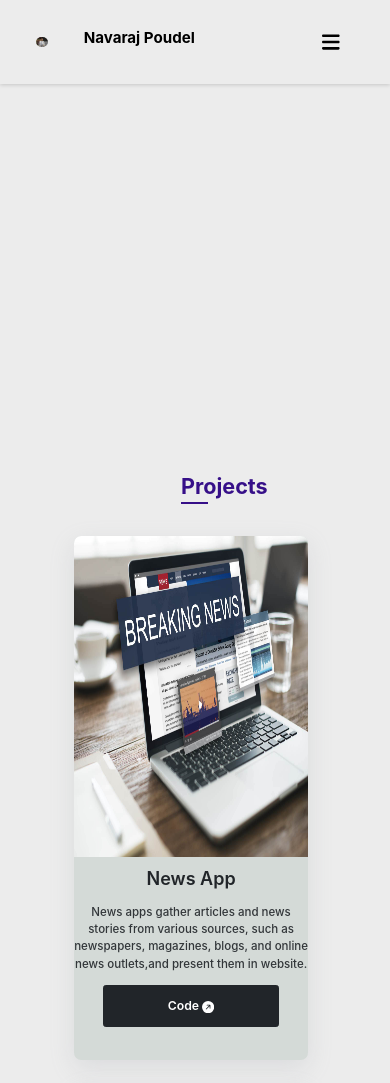
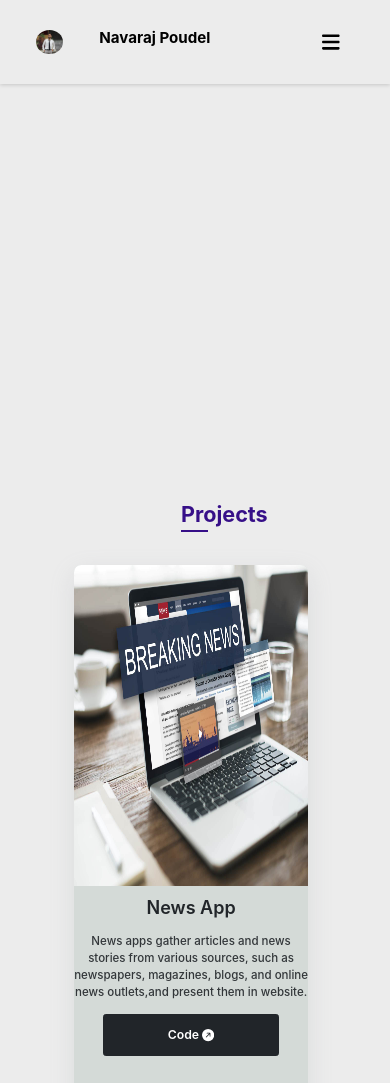
Before and after one commit to Navaraj-Poudel/Personal_Website, a React (Create React App) app in the folder my_personal_website/: page /Personal_Website/project in a window 390 px wide. Shown: the top 1083 px of the page. Built offline with nearby package versions, Linux system fonts and the light colour scheme.

Commit message:
mobile_responsive_added

```diff
--- a/my_personal_website/src/Component/About/style.css
+++ b/my_personal_website/src/Component/About/style.css
@@ -125,6 +125,8 @@
 @media(max-width:550px){
     .aboutsection{
         display: block;
+        margin-left:-4rem;
+        margin-top:7rem;
     }
     .aboutPhoto{
     margin-left:20rem;
@@ -133,12 +135,13 @@
         width:50vw;
     }
     .abouttitle{
-        margin-left:33rem ;
+        margin-left: auto;
+        margin-right: auto;
         width:12vw;
         border-bottom:0.4rem solid #360F88;
     }
     .aboutmyself{
-        margin-left:25rem;
+        margin-left:22rem;
         margin-top:6rem;
         width:50vw ;
     }
--- a/my_personal_website/src/Component/Home/Home.js
+++ b/my_personal_website/src/Component/Home/Home.js
@@ -28,7 +28,7 @@ const Home = () => {
   },[])
   return (
     <>
-    <div className='Home' id='home'>
+    <div className='Home'id='home'>
     <div className='home-details' data-aos="fade-right" data-aos-duration="1000">
         <p>
             Hi,<br />
@@ -69,7 +69,6 @@ const Home = () => {
 
 
     </div>
-
     <div className="homelink">
       <a href="" ><img src={L}alt="linkdin_images" /></a>
         <a href="https://github.com/Navaraj-Poudel"><img src={G} alt="github_images" /></a>
@@ -78,6 +77,7 @@ const Home = () => {
     <Project/>
     <Skills/>
     <Contact/>
+
     </>
   )
 }
--- a/my_personal_website/src/Component/Home/style.css
+++ b/my_personal_website/src/Component/Home/style.css
@@ -139,3 +139,28 @@ border-radius:1rem;
         width: 20vw;
       }
 }
+@media(max-width:500px){
+  .home-details{
+    margin-left: 20rem;
+    width: 65vw;
+  }
+  .home-details p{
+    margin-top:10rem;
+  }
+  .h-button{
+    margin-top:5rem;
+  }
+  .h-button button{
+    width: 40vw;
+  }
+  .homeimages img{
+    width: 60vw;
+    margin-top: -15rem;
+    margin-left:10rem;
+
+  }
+  .homelink{
+    margin-top:-25rem;
+    text-align: center;
+  }
+}
--- a/my_personal_website/src/Component/Navbar/style.css
+++ b/my_personal_website/src/Component/Navbar/style.css
@@ -105,6 +105,9 @@ html{
     html{
         font-size: 45%;
     }
+    .navbar-logo img{
+        width: 5vw;
+    }
 
 }
 @media(max-width:644px){
@@ -118,6 +121,9 @@ html{
     }
     .navbar-item1{
         display: block;
+    }
+    .navbar-logo img{
+        width:7vw;
     }
     /* .navbar-item{
         margin-top:62rem;
@@ -145,3 +151,5 @@ html{
         font-size:35%;
     }
 }
+/* @media(max-width:500px{
+} */
--- a/my_personal_website/src/Component/Project/style.css
+++ b/my_personal_website/src/Component/Project/style.css
@@ -128,8 +128,16 @@
         margin-top:40rem;
     }
 }
-@media(max-width:468px) {
+@media(max-width:500px){
     .projecttitle{
         margin-top:46rem;
     }
 }
+@media(max-width:468px) {
+    .projecttitle{
+        margin-top:50rem;
+    }
+    .project-card{
+        height:75vh;
+    }
+}
```
